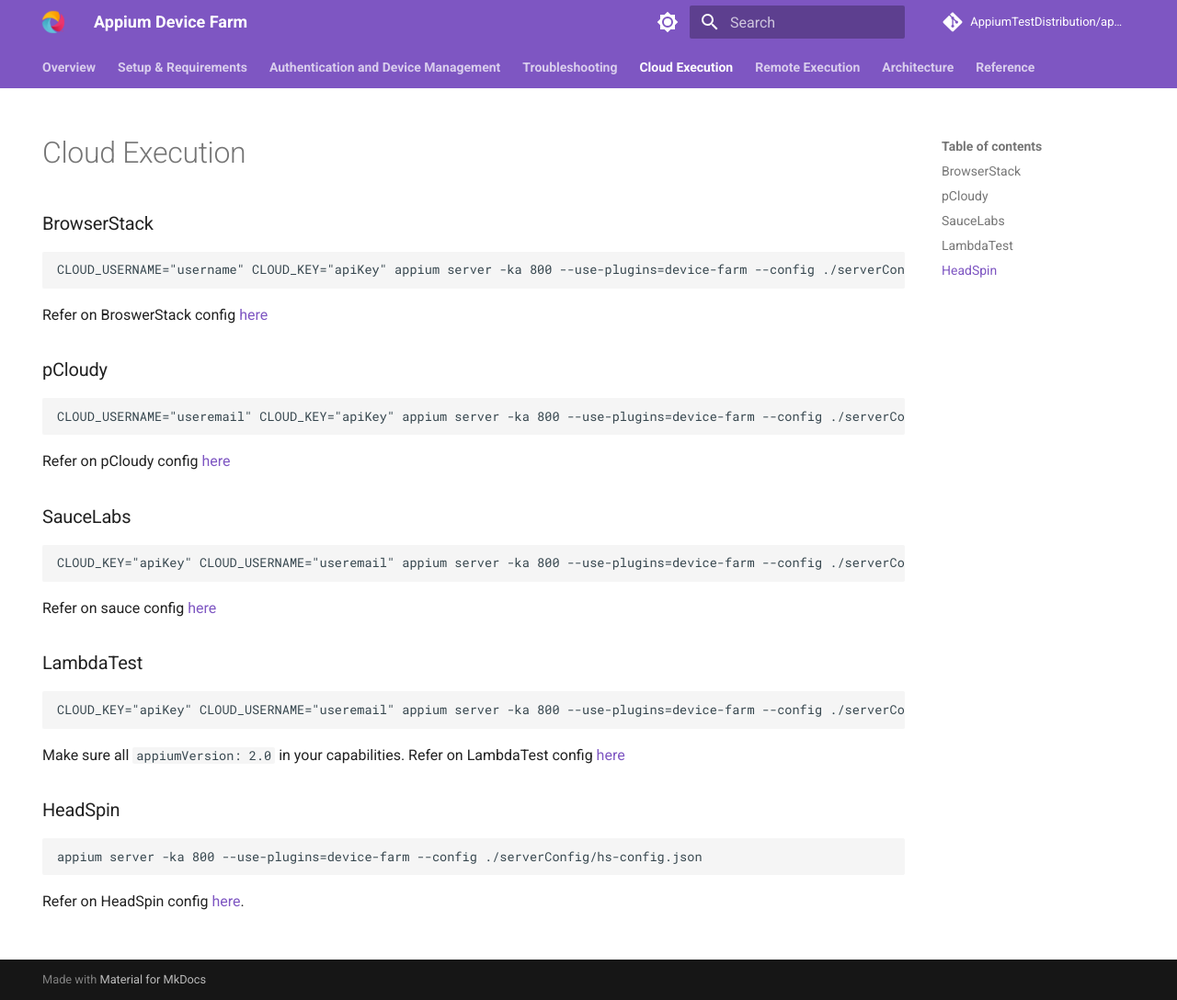
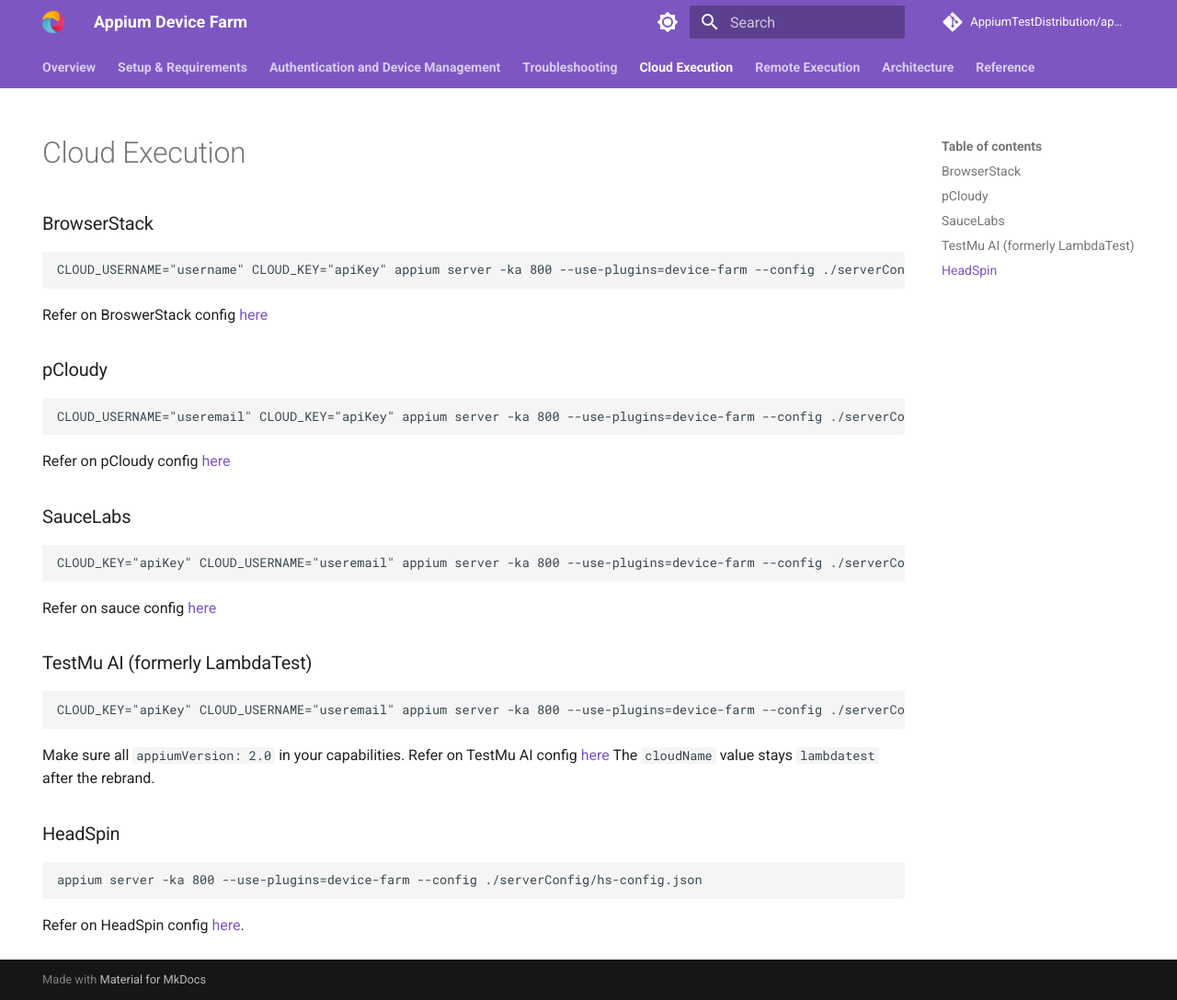
Before and after one commit to AppiumTestDistribution/appium-device-farm-docs, an MkDocs documentation site: the page built from docs/cloud.md, in a window 1280 px wide and 1088 px high. Shown: the whole window at 92% size. Built offline with MkDocs 1.6.1 and Material for MkDocs 9.7.7, drawn with Linux system fonts in a browser that asks for light colours; comment, search, counter and statistics services are not loaded.

Commit message:
Replace LambdaTest logo with TestMu AI and add mobile device cloud section
Co-Authored-By: Claude Opus 5.5 <noreply@anthropic.com>
Claude-Session: https://claude.ai/code/session_01XG8G8tJjb5ZqmMmj9DpdEN

````diff
--- a/docs/cloud.md
+++ b/docs/cloud.md
@@ -25,13 +25,14 @@ CLOUD_KEY="apiKey" CLOUD_USERNAME="useremail" appium server -ka 800 --use-plugin
 ```
 Refer on sauce config [here](https://github.com/AppiumTestDistribution/appium-device-farm/blob/main/serverConfig/sauce-config.json)
 
-### LambdaTest
+### TestMu AI (formerly LambdaTest)
 
 ```
 CLOUD_KEY="apiKey" CLOUD_USERNAME="useremail" appium server -ka 800 --use-plugins=device-farm --config ./serverConfig/lt-config.json -pa /wd/hub
 ```
 Make sure all `appiumVersion: 2.0` in your capabilities.
-Refer on LambdaTest config [here](https://github.com/AppiumTestDistribution/appium-device-farm/blob/main/serverConfig/lt-config.json)
+Refer on TestMu AI config [here](https://github.com/AppiumTestDistribution/appium-device-farm/blob/main/serverConfig/lt-config.json)
+The `cloudName` value stays `lambdatest` after the rebrand.
 
 
 ### HeadSpin
````
Also changed, not shown: docs/index.md (+5 -1 lines), docs/assets/images/lt.png (deleted), docs/assets/images/testmu-ai-logo-black.svg (added), docs/assets/images/testmu-ai-logo-white.svg (added).
